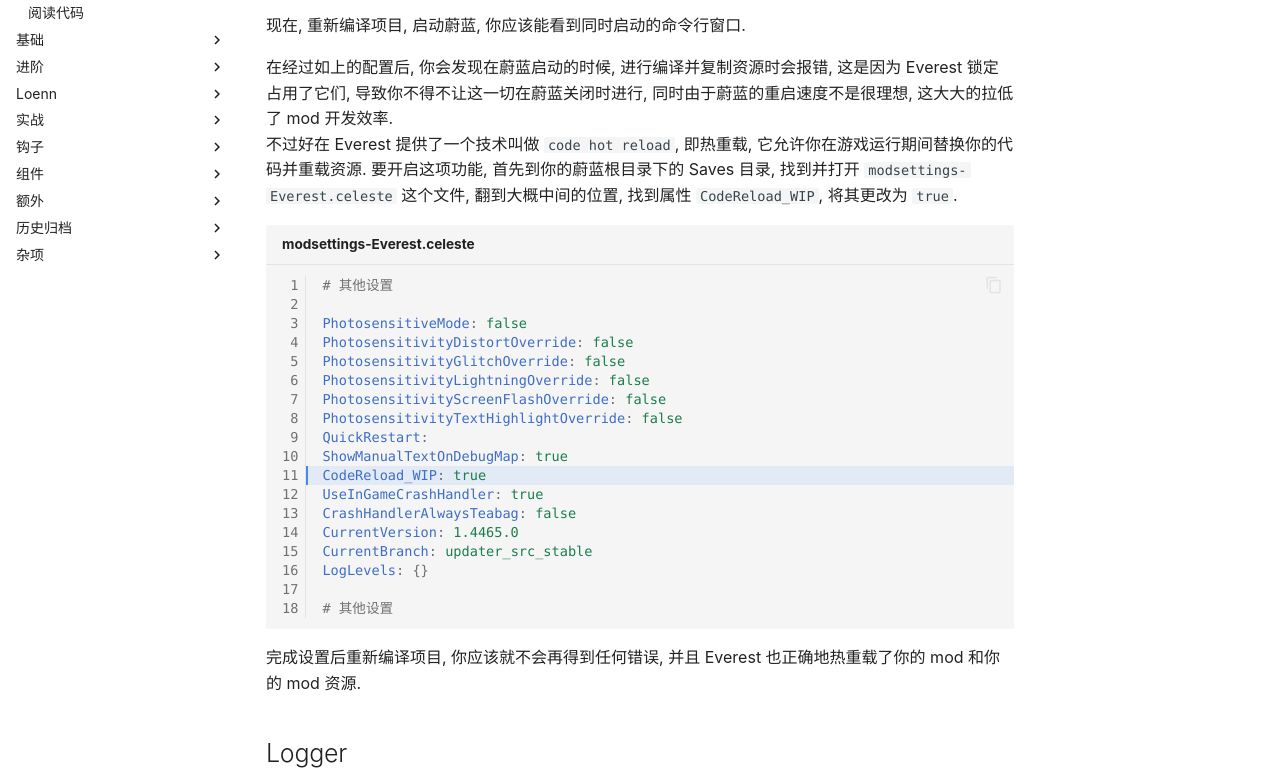
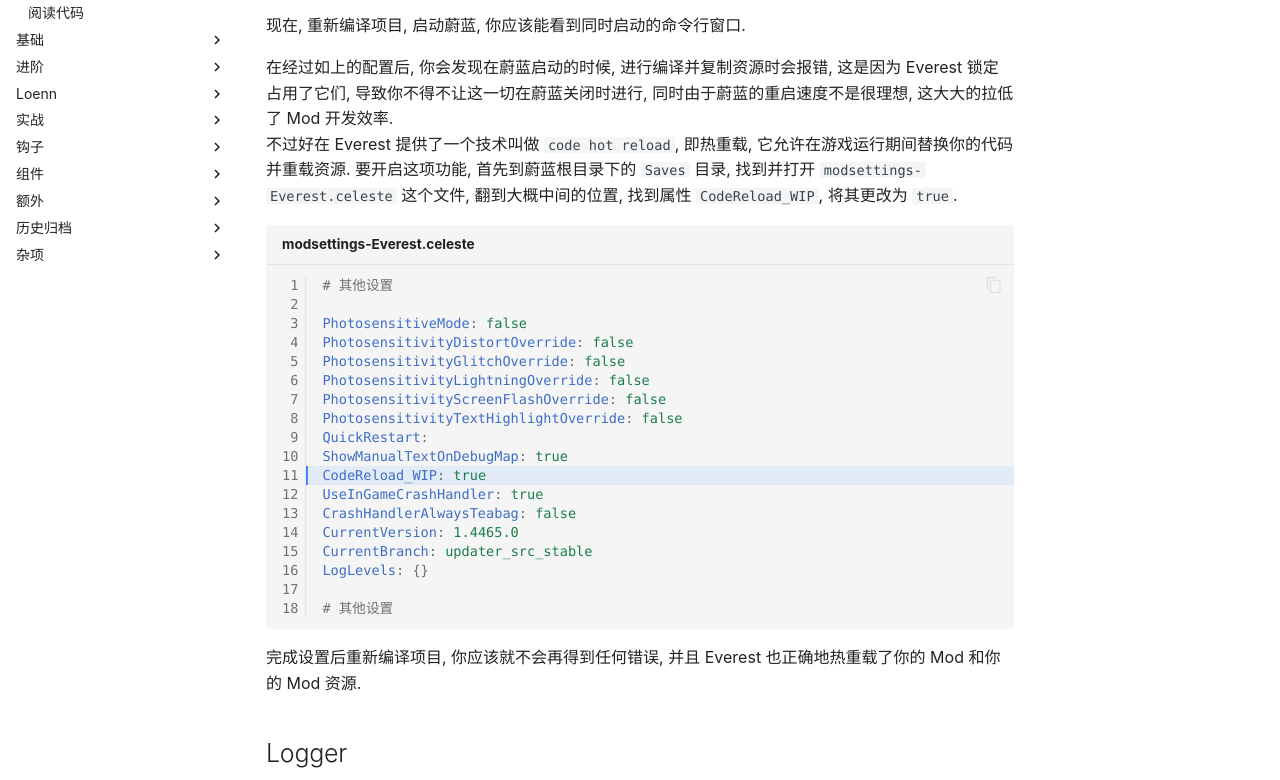
Before and after one commit to Saplonily/CelesteModTutorial, an MkDocs documentation site: the page built from docs/coding_setup/debug.md, in a window 1280 px wide and 1400 px high, scrolled down 1127 px. Shown: the part 203-983 px from the top of the window. Built offline with MkDocs 1.6.1 and Material for MkDocs 9.7.7, drawn with Linux system fonts in a browser that asks for light colours; comment, search, counter and statistics services are not loaded; some of the changed text lies outside the part shown.

Commit message:
small change

````diff
--- a/docs/coding_setup/debug.md
+++ b/docs/coding_setup/debug.md
@@ -34,10 +34,10 @@
 
 在经过如上的配置后, 你会发现在蔚蓝启动的时候, 进行编译并复制资源时会报错,
 这是因为 Everest 锁定占用了它们, 导致你不得不让这一切在蔚蓝关闭时进行,
-同时由于蔚蓝的重启速度不是很理想, 这大大的拉低了 mod 开发效率.
+同时由于蔚蓝的重启速度不是很理想, 这大大的拉低了 Mod 开发效率.
 不过好在 Everest 提供了一个技术叫做 `code hot reload`,
-即热重载, 它允许你在游戏运行期间替换你的代码并重载资源.
-要开启这项功能, 首先到你的蔚蓝根目录下的 Saves 目录, 找到并打开 `modsettings-Everest.celeste` 这个文件,
+即热重载, 它允许在游戏运行期间替换你的代码并重载资源.
+要开启这项功能, 首先到蔚蓝根目录下的 `Saves` 目录, 找到并打开 `modsettings-Everest.celeste` 这个文件,
 翻到大概中间的位置, 找到属性 `CodeReload_WIP`, 将其更改为 `true`.
 
 ```yaml title="modsettings-Everest.celeste" hl_lines="11"
@@ -61,7 +61,7 @@
 # 其他设置
 ```
 
-完成设置后重新编译项目, 你应该就不会再得到任何错误, 并且 Everest 也正确地热重载了你的 mod 和你的 mod 资源.
+完成设置后重新编译项目, 你应该就不会再得到任何错误, 并且 Everest 也正确地热重载了你的 Mod 和你的 Mod 资源.
 
 ## Logger
 
````
Also changed, not shown: other parts of docs/coding_setup/debug.md (+1 -1 lines), docs/extra/lua/begin.md (+2 -2 lines), docs/misc/change_log.md (+5 -2 lines).
